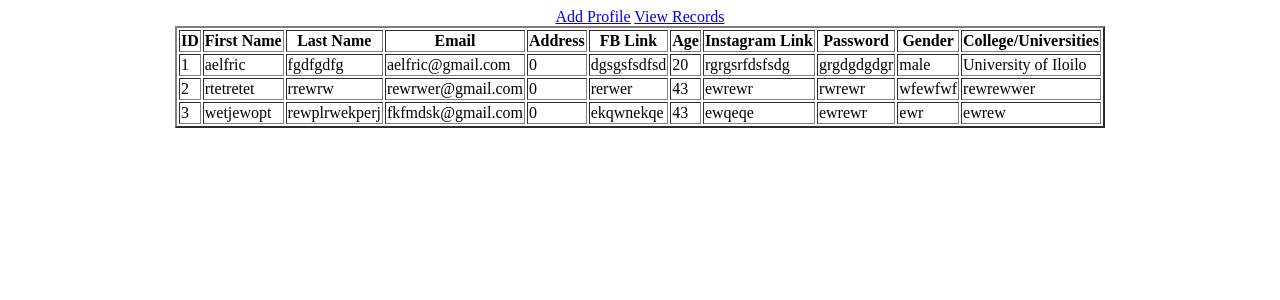
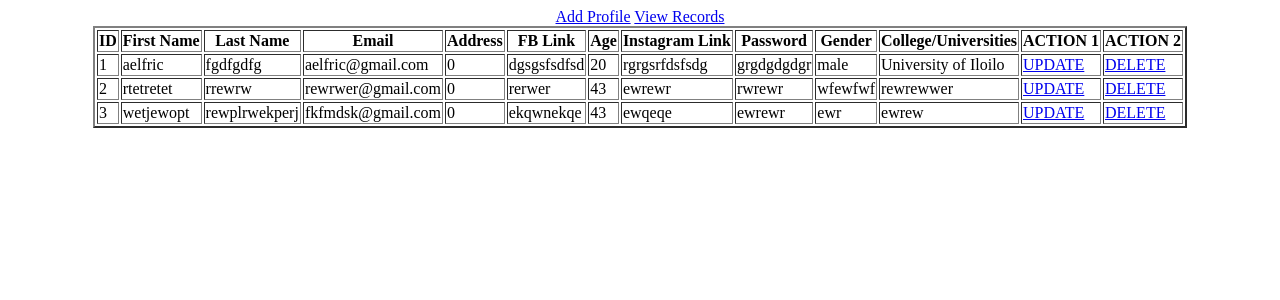
Before and after one commit to httpsaelfricEzekiel/Practice, a PHP site: page /records.php in a window 1280 px wide. Shown: the top 300 px of the page. Run offline with PHP 8.4, Linux system fonts and the light colour scheme; data comes from the database, SQL or seed files in the repository.

Commit message:
Add files via upload

```diff
--- /dev/null
+++ b/wst_php/delete.php
@@ -0,0 +1,3 @@
+<?php
+    include "conn.php";
+?>
--- a/wst_php/records.php
+++ b/wst_php/records.php
@@ -28,6 +28,8 @@
                     <th>Password</th>
                     <th>Gender</th>
                     <th>College/Universities</th>
+                    <th>ACTION 1</th>
+                    <th>ACTION 2</th>
                 </tr>
 
                 <?php
@@ -46,6 +48,8 @@
                                 <td><?php echo $get_records['password']?></td>
                                 <td><?php echo $get_records['gender']?></td>
                                 <td><?php echo $get_records['school']?></td>
+                                <td><a href="update.php?delete_id=<?php echo $get_records['id'];?>">UPDATE</a></td>
+                                <td><a href="delete.php?update_id=<?php echo $get_records['id'];?>">DELETE</a></td>
                             </tr>
                         <?php
                     }
--- /dev/null
+++ b/wst_php/update.php
@@ -0,0 +1,3 @@
+<?php
+    include "conn.php";
+?>
```
